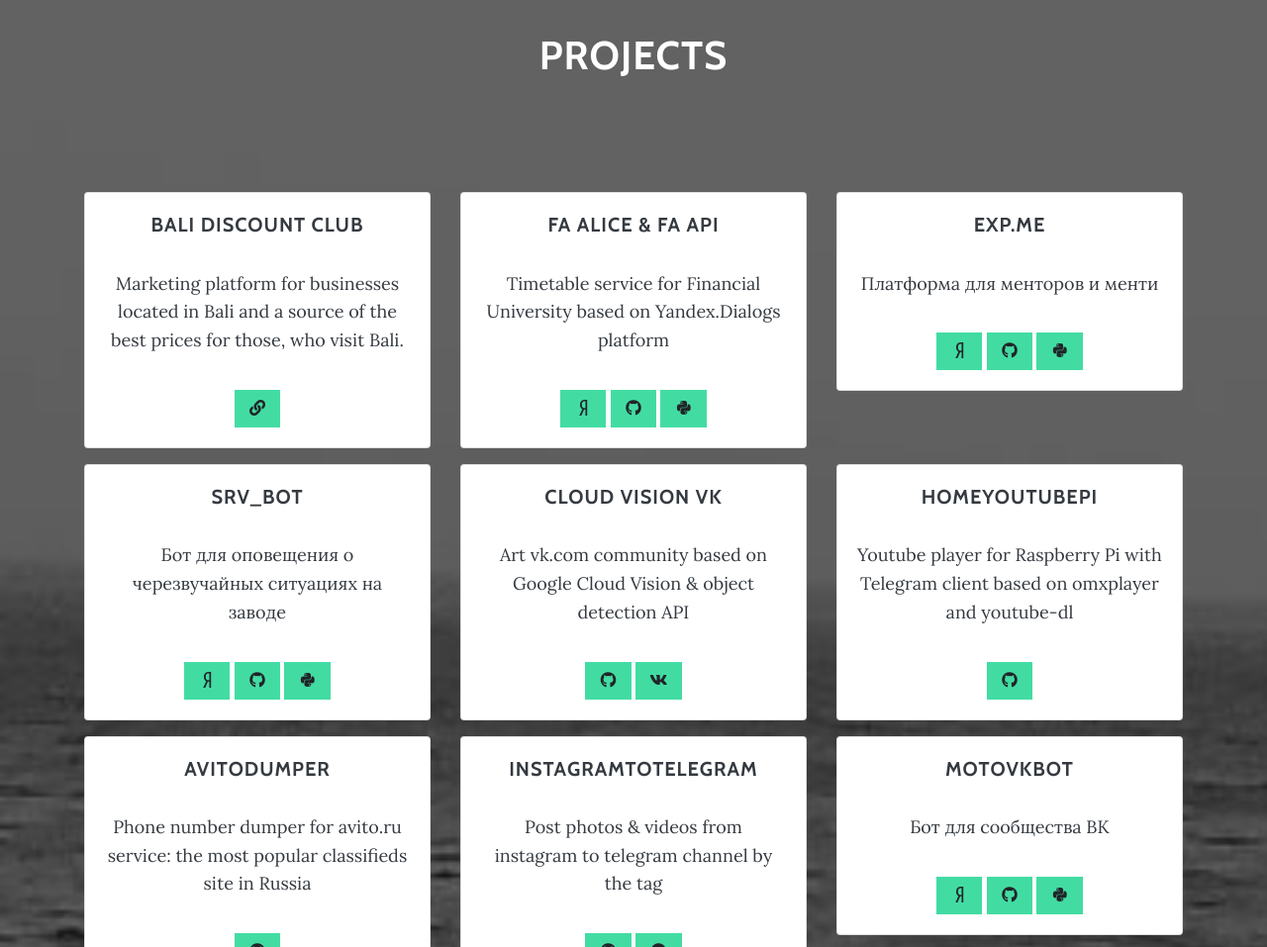
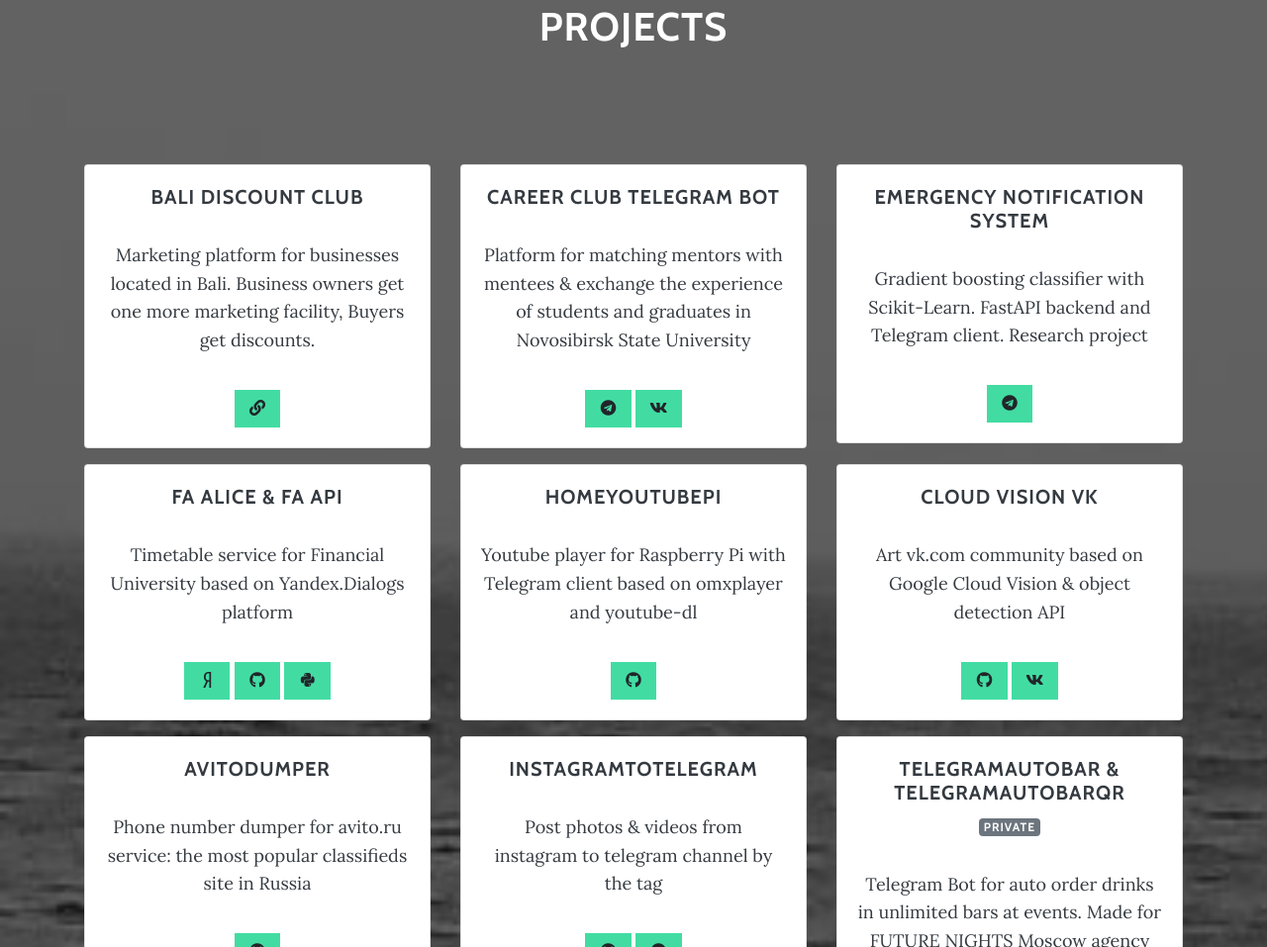
Before and after one commit to GeorgiyDemo/georgiydemo.github.io, a plain HTML site: page index.html in a window 1280 px wide. Shown: the part 1843-2800 px from the top of the page at 99% size. Drawn offline with nearby package versions, Linux system fonts and the light colour scheme.

Commit message:
Чуть обновил проджекты

```diff
--- a/index.html
+++ b/index.html
@@ -51,7 +51,7 @@
             <div class="row">
                 <div class="col-lg-8 mx-auto">
                     <h1 class="brand-heading">Georgiy Demenchuk</h1>
-                    <p class="intro-text">Python Software Engineer</p><a class="btn btn-link btn-circle"
+                    <p class="intro-text">Software Engineer</p><a class="btn btn-link btn-circle"
                                                                                   href="#skills" role="button"><i
                         class="fa fa-angle-double-down animated"></i></a>
                 </div>
@@ -87,8 +87,7 @@
                     PIL<br>
                     NumPy<br>
                     Pandas<br>
-                    Python RQ & Celery<br>
-                    Pydantic validation<br>
+                    Pydantic<br>
                     SQL/NoSQL clis
                 </p>
             </div>
@@ -97,7 +96,6 @@
                 <p>
                     C# WPF/WinForms<br>
                     SQL<br>
-                    VBA<br>
                     git
                 </p>
             </div>
@@ -122,13 +120,37 @@
                         <div class="card-body">
                             <h5 class="card-title">Bali Discount Club</h5>
                             <h6 class="card-subtitle mb-2 text-muted">&nbsp;</h6>
-                            <p class="card-text">Marketing platform for businesses located in Bali and a source of
-                                the
-                                best prices for those, who visit Bali.</p>
+                            <p class="card-text">Marketing platform for businesses located in Bali. Business owners get one more marketing facility, Buyers get discounts.</p>
                             <a class="btn btn-primary" href="http://balidiscount.club/"><i
                                     class="fas fa-link fa-fw"></i></a>
                         </div>
 
+                    </div>
+                </div>
+
+                <div class="col-md-6 col-lg-4">
+                    <div class="card mt-3">
+                        <div class="card-body">
+                            <h5 class="card-title">Career Club Telegram Bot</h5>
+                            <h6 class="card-subtitle mb-2 text-muted">&nbsp;</h6>
+                            <p class="card-text">Platform for matching mentors with mentees & exchange the experience of students and graduates in Novosibirsk State University</p>
+                            <a class="btn btn-primary" href="http://t.me/mentorship_nsu_casecl_bot"><i
+                                    class="fab fa-telegram fa-fw"></i></a>
+                            <a class="btn btn-primary" href="https://vk.com/career.club"><i
+                                    class="fab fa-vk fa-fw"></i></a>
+                        </div>
+                    </div>
+                </div>
+
+                <div class="col-md-6 col-lg-4">
+                    <div class="card mt-3">
+                        <div class="card-body">
+                            <h5 class="card-title">Emergency notification system</h5>
+                            <h6 class="card-subtitle mb-2 text-muted">&nbsp;</h6>
+                            <p class="card-text">Gradient boosting classifier with Scikit-Learn. FastAPI backend and Telegram client. Research project</p>
+                            <a class="btn btn-primary" href="http://t.me/ssrv_bot"><i
+                                    class="fab fa-telegram fa-fw"></i></a>
+                        </div>
                     </div>
                 </div>
 
@@ -153,34 +175,15 @@
                 <div class="col-md-6 col-lg-4">
                     <div class="card mt-3">
                         <div class="card-body">
-                            <h5 class="card-title">exp.me</h5>
+                            <h5 class="card-title">HomeYoutubePi</h5>
                             <h6 class="card-subtitle mb-2 text-muted">&nbsp;</h6>
-                            <p class="card-text">Платформа для менторов и менти</p>
-                            <a class="btn btn-primary"
-                               href="https://dialogs.yandex.ru/store/skills/ebffbdf1-raspisanie-zanyatij-finuniversitet"><i
-                                    class="fab fa-yandex fa-fw"></i></a>
-                            <a class="btn btn-primary" href="https://github.com/GeorgiyDemo/fa_alice"><i
+                            <p class="card-text">Youtube player for Raspberry Pi with Telegram client based on
+                                omxplayer
+                                and youtube-dl</p>
+                            <a class="btn btn-primary" href="https://github.com/GeorgiyDemo/HomeYoutubePi"><i
                                     class="fab fa-github fa-fw"></i></a>
-                            <a class="btn btn-primary" href="https://pypi.org/project/fa-api/"><i
-                                    class="fab fa-python fa-fw"></i></a>
                         </div>
-                    </div>
-                </div>
 
-                <div class="col-md-6 col-lg-4">
-                    <div class="card mt-3">
-                        <div class="card-body">
-                            <h5 class="card-title">srv_bot</h5>
-                            <h6 class="card-subtitle mb-2 text-muted">&nbsp;</h6>
-                            <p class="card-text">Бот для оповещения о черезвучайных ситуациях на заводе</p>
-                            <a class="btn btn-primary"
-                               href="https://dialogs.yandex.ru/store/skills/ebffbdf1-raspisanie-zanyatij-finuniversitet"><i
-                                    class="fab fa-yandex fa-fw"></i></a>
-                            <a class="btn btn-primary" href="https://github.com/GeorgiyDemo/fa_alice"><i
-                                    class="fab fa-github fa-fw"></i></a>
-                            <a class="btn btn-primary" href="https://pypi.org/project/fa-api/"><i
-                                    class="fab fa-python fa-fw"></i></a>
-                        </div>
                     </div>
                 </div>
 
@@ -196,21 +199,6 @@
                                     class="fab fa-github fa-fw"></i></a>
                             <a class="btn btn-primary" href="https://vk.com/club175867271"><i
                                     class="fab fa-vk fa-fw"></i></a>
-                        </div>
-
-                    </div>
-                </div>
-
-                <div class="col-md-6 col-lg-4">
-                    <div class="card mt-3">
-                        <div class="card-body">
-                            <h5 class="card-title">HomeYoutubePi</h5>
-                            <h6 class="card-subtitle mb-2 text-muted">&nbsp;</h6>
-                            <p class="card-text">Youtube player for Raspberry Pi with Telegram client based on
-                                omxplayer
-                                and youtube-dl</p>
-                            <a class="btn btn-primary" href="https://github.com/GeorgiyDemo/HomeYoutubePi"><i
-                                    class="fab fa-github fa-fw"></i></a>
                         </div>
 
                     </div>
@@ -244,24 +232,6 @@
                                     class="fab fa-telegram fa-fw"></i></a>
                         </div>
 
-                    </div>
-                </div>
-
-
-                <div class="col-md-6 col-lg-4">
-                    <div class="card mt-3">
-                        <div class="card-body">
-                            <h5 class="card-title">MotoVKBot</h5>
-                            <h6 class="card-subtitle mb-2 text-muted">&nbsp;</h6>
-                            <p class="card-text">Бот для сообщества ВК</p>
-                            <a class="btn btn-primary"
-                               href="https://dialogs.yandex.ru/store/skills/ebffbdf1-raspisanie-zanyatij-finuniversitet"><i
-                                    class="fab fa-yandex fa-fw"></i></a>
-                            <a class="btn btn-primary" href="https://github.com/GeorgiyDemo/fa_alice"><i
-                                    class="fab fa-github fa-fw"></i></a>
-                            <a class="btn btn-primary" href="https://pypi.org/project/fa-api/"><i
-                                    class="fab fa-python fa-fw"></i></a>
-                        </div>
                     </div>
                 </div>
 
@@ -372,7 +342,7 @@
                     <li class="list-inline-item">
                         <a class="btn btn-primary btn-lg btn-default" href="mailto:demenchuk.george@protonmail.com"
                            role="button">
-                            <i class="far fa-envelope fa-fw"></i><span class="network-name">&nbsp;Protonmail</span>
+                            <i class="far fa-envelope fa-fw"></i><span class="network-name">&nbsp;Mail</span>
                         </a>
                     </li>
                 </ul>
```
